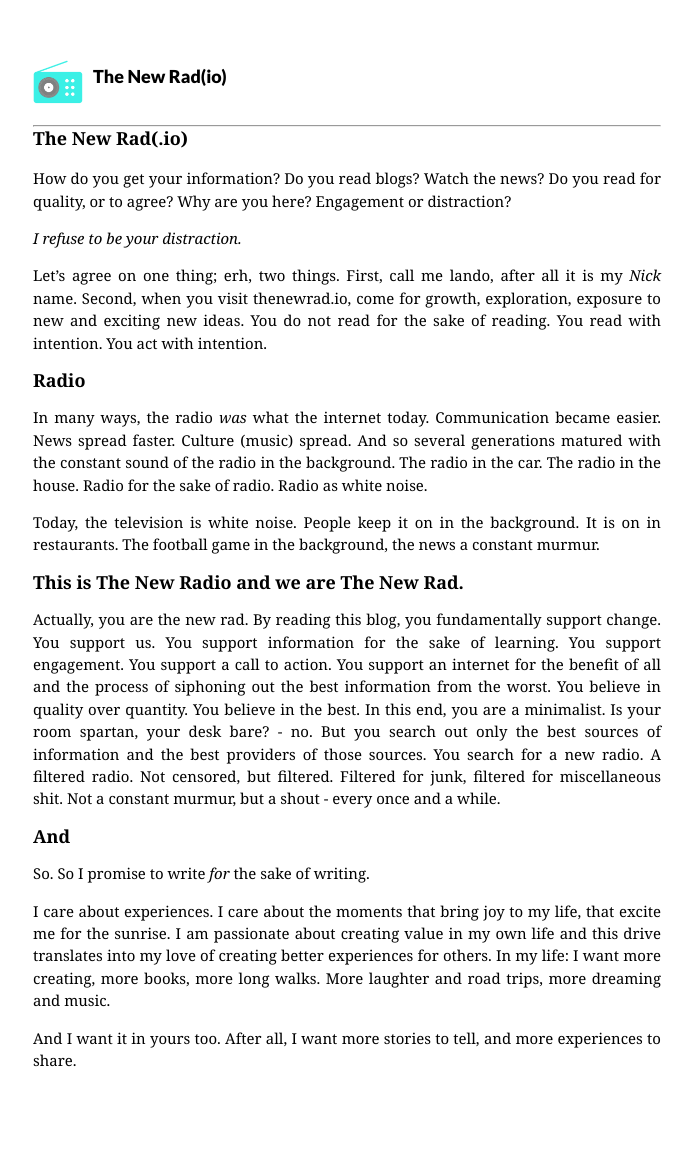
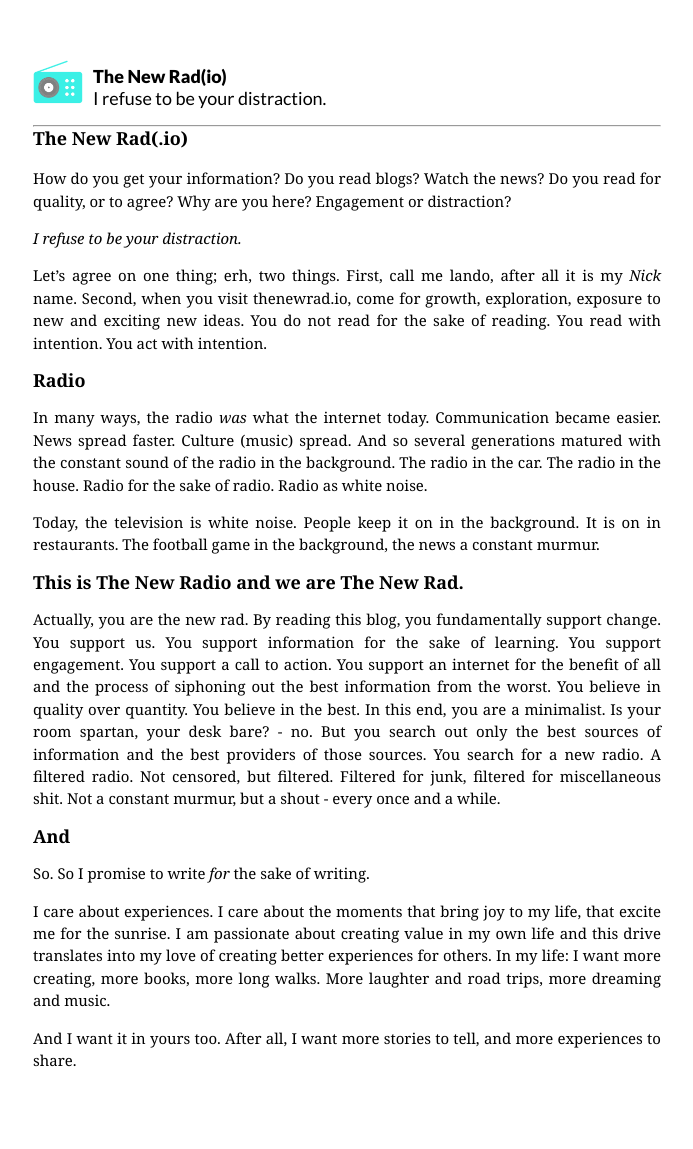
Before and after one commit to samcal/thenewrad.io, a Jekyll site: the page built from _posts/2014-01-09-the-new-radio.markdown, in a window 1280 px wide. Shown: the whole page, without its empty margins (293-986 px from the left). Built offline with Jekyll 4.4.1, drawn with Linux system fonts in a browser that asks for light colours; Markdown is read by kramdown in place of the engine named in the settings.

Commit message:
added a subtitle for my test post

```diff
--- a/_posts/2014-01-09-the-new-radio.markdown
+++ b/_posts/2014-01-09-the-new-radio.markdown
@@ -1,6 +1,7 @@
 ---
 layout: post
 title:  "The New Rad(io)"
+subtitle: "I refuse to be your distraction."
 author: "Nick Landolfi"
 date:   2014-01-09 09:07:00
 categories: articles
```
